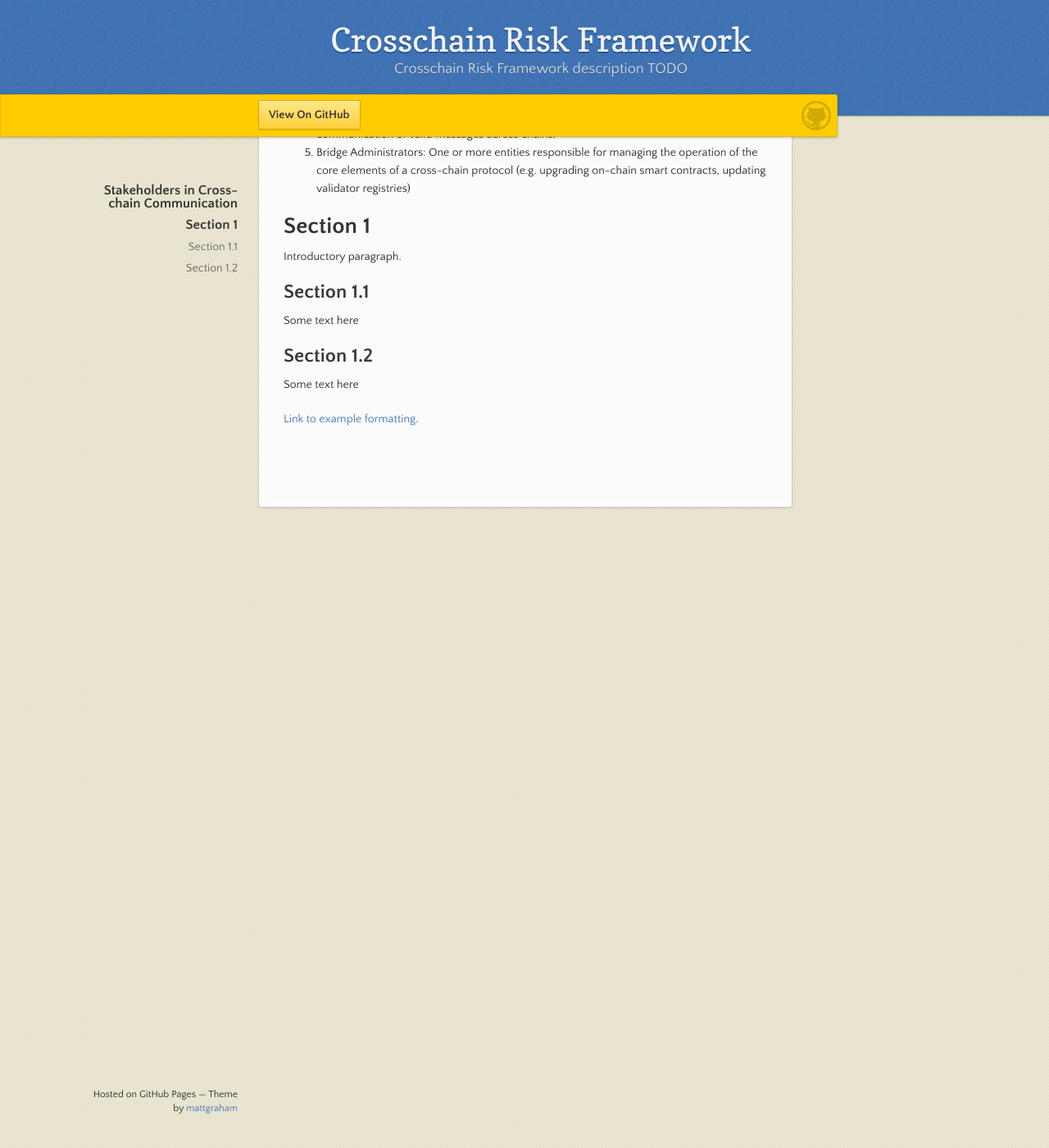
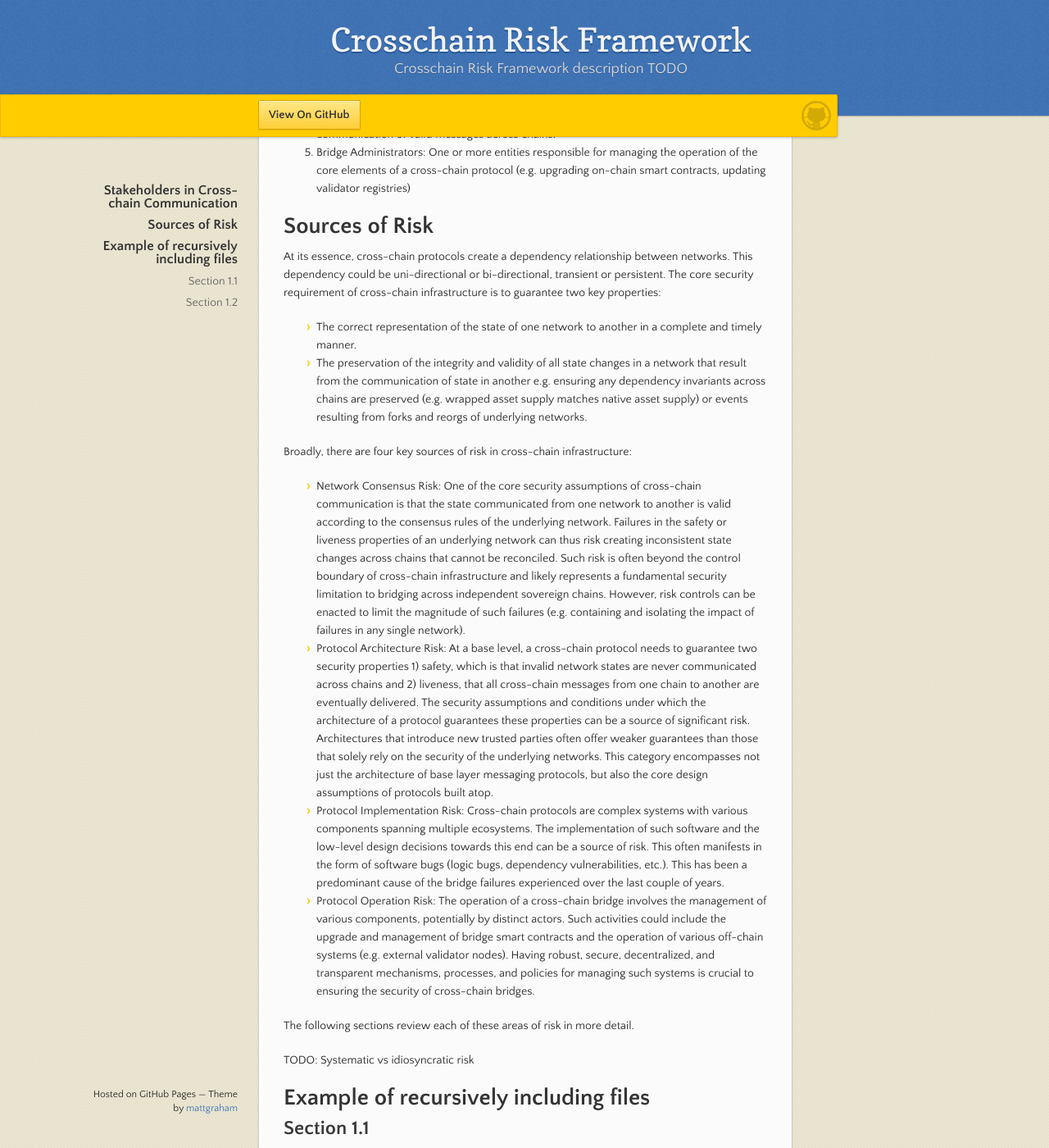
Before and after one commit to CrosschainRiskFramework/CrosschainRiskFramework.github.io, a Jekyll site: the page built from index.md, in a window 1280 px wide and 1400 px high, scrolled down 741 px. Shown: the whole window at 82% size. Built offline with Jekyll 4.4.1, drawn with Linux system fonts in a browser that asks for light colours; before the commit the page ends 1374 px from its top, so only the background shows below that.

Commit message:
Add sources section

```diff
--- a/index.md
+++ b/index.md
@@ -4,6 +4,7 @@ layout: default
 
 {% include_relative sections/01intro/_introduction.md %}
 {% include_relative sections/10stakeholders/_stakeholders.md %}
+{% include_relative sections/20sources/_sources.md %}
 
 {% include_relative sections/sec1/_section1.md %}
 
--- /dev/null
+++ b/sections/20sources/_sources.md
@@ -0,0 +1,17 @@
+# Sources of Risk
+
+At its essence, cross-chain protocols create a dependency relationship between networks. This dependency could be uni-directional or bi-directional, transient or persistent. The core security requirement of cross-chain infrastructure is to guarantee two key properties:
+
+ * The correct representation of the state of one network to another in a complete and timely manner.
+ * The preservation of the integrity and validity of all state changes in a network that result from the communication of state in another e.g. ensuring any dependency invariants across chains are preserved (e.g. wrapped asset supply matches native asset supply) or events resulting from forks and reorgs of underlying networks.
+
+Broadly, there are four key sources of risk in cross-chain infrastructure:
+
+* Network Consensus Risk: One of the core security assumptions of cross-chain communication is that the state communicated from one network to another is valid according to the consensus rules of the underlying network. Failures in the safety or liveness properties of an underlying network can thus risk creating inconsistent state changes across chains that cannot be reconciled. Such risk is often beyond the control boundary of cross-chain infrastructure and likely represents a fundamental security limitation to bridging across independent sovereign chains. However, risk controls can be enacted to limit the magnitude of such failures (e.g. containing and isolating the impact of failures in any single network).
+* Protocol Architecture Risk: At a base level, a cross-chain protocol needs to guarantee two security properties 1) safety, which is that invalid network states are never communicated across chains and 2) liveness, that all cross-chain messages from one chain to another are eventually delivered. The security assumptions and conditions under which the architecture of a protocol guarantees these properties can be a source of significant risk. Architectures that introduce new trusted parties often offer weaker guarantees than those that solely rely on the security of the underlying networks. This category encompasses not just the architecture of base layer messaging protocols, but also the core design assumptions of protocols built atop.
+* Protocol Implementation Risk: Cross-chain protocols are complex systems with various components spanning multiple ecosystems. The implementation of such software and the low-level design decisions towards this end can be a source of risk. This often manifests in the form of software bugs (logic bugs, dependency vulnerabilities, etc.). This has been a predominant cause of the bridge failures experienced over the last couple of years.
+* Protocol Operation Risk: The operation of a cross-chain bridge involves the management of various components, potentially by distinct actors. Such activities could include the upgrade and management of bridge smart contracts and the operation of various off-chain systems (e.g. external validator nodes). Having robust, secure, decentralized, and transparent mechanisms, processes, and policies for managing such systems is crucial to ensuring the security of cross-chain bridges.
+
+The following sections review each of these areas of risk in more detail.
+
+TODO: Systematic vs idiosyncratic risk
--- a/sections/sec1/_section1.md
+++ b/sections/sec1/_section1.md
@@ -1,7 +1,5 @@
 
-# Section 1
-
-Introductory paragraph.
+# Example of recursively including files
 
 {% include_relative sections/sec1/_section1-1.md %}
 
```
